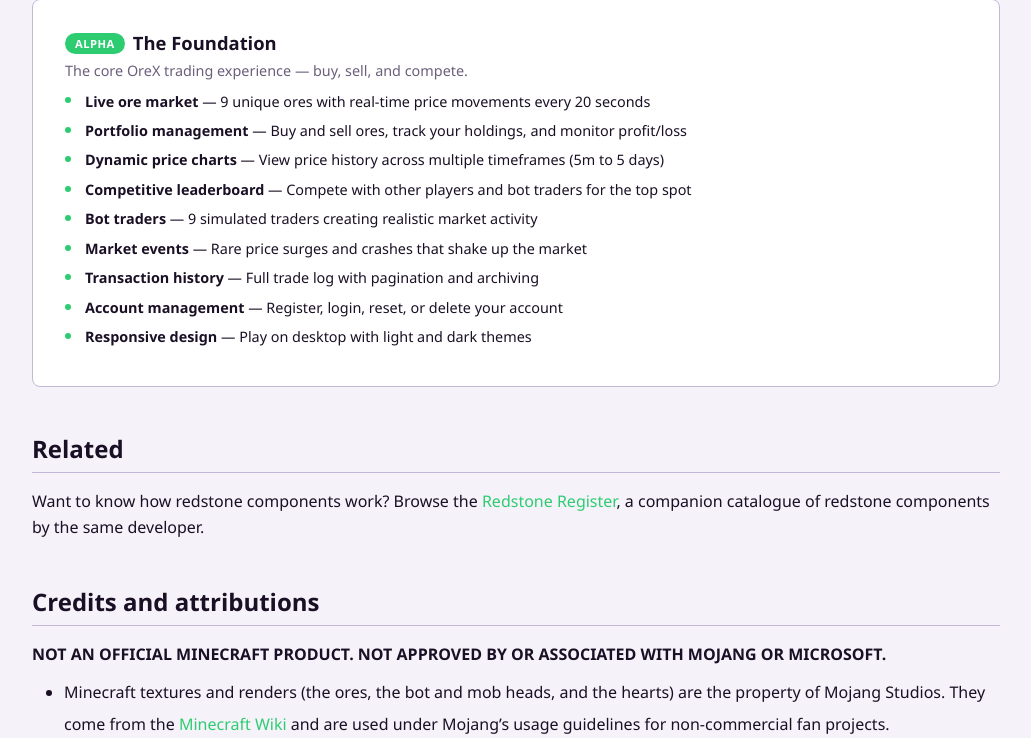
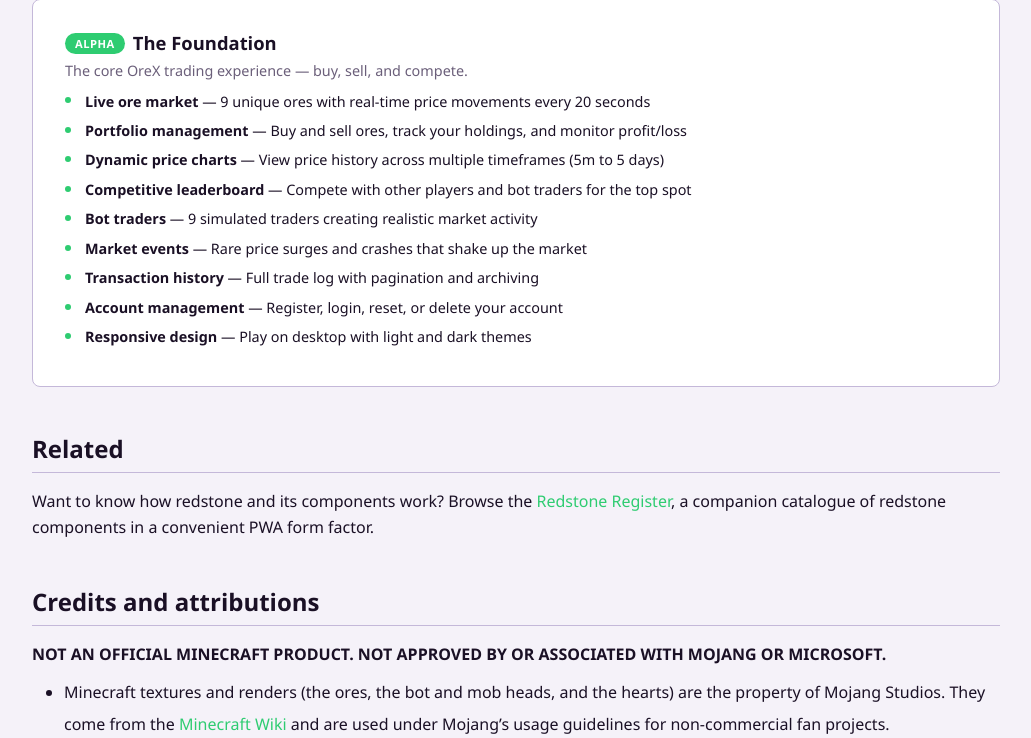
Before and after one commit to Zechariah-Guo/OreX, a Flask app: page /about in a window 1280 px wide. Shown: the part 3558-4296 px from the top of the page, without its empty margins (124-1155 px from the left). Run offline with Flask 3, Linux system fonts and the light colour scheme; some libraries are stand-ins or nearby versions.

Commit message:
Modify Related section in about page

```diff
--- a/src/templates/pages/about.html
+++ b/src/templates/pages/about.html
@@ -321,7 +321,7 @@
     <section class="static-section" id="related">
         <h2>Related</h2>
         {# PLACEHOLDER URL: swap for https://redstoneregister.mochizou.works at deployment (see docs/planning/deployment) #}
-        <p>Want to know how redstone components work? Browse the <a href="https://github.com/Zechariah-Guo/Redstone-Register" rel="noopener noreferrer">Redstone Register</a>, a companion catalogue of redstone components by the same developer.</p>
+        <p>Want to know how redstone and its components work? Browse the <a href="https://github.com/Zechariah-Guo/Redstone-Register" rel="noopener noreferrer">Redstone Register</a>, a companion catalogue of redstone components in a convenient PWA form factor.</p>
     </section>
 
     <section class="static-section" id="credits">
```
